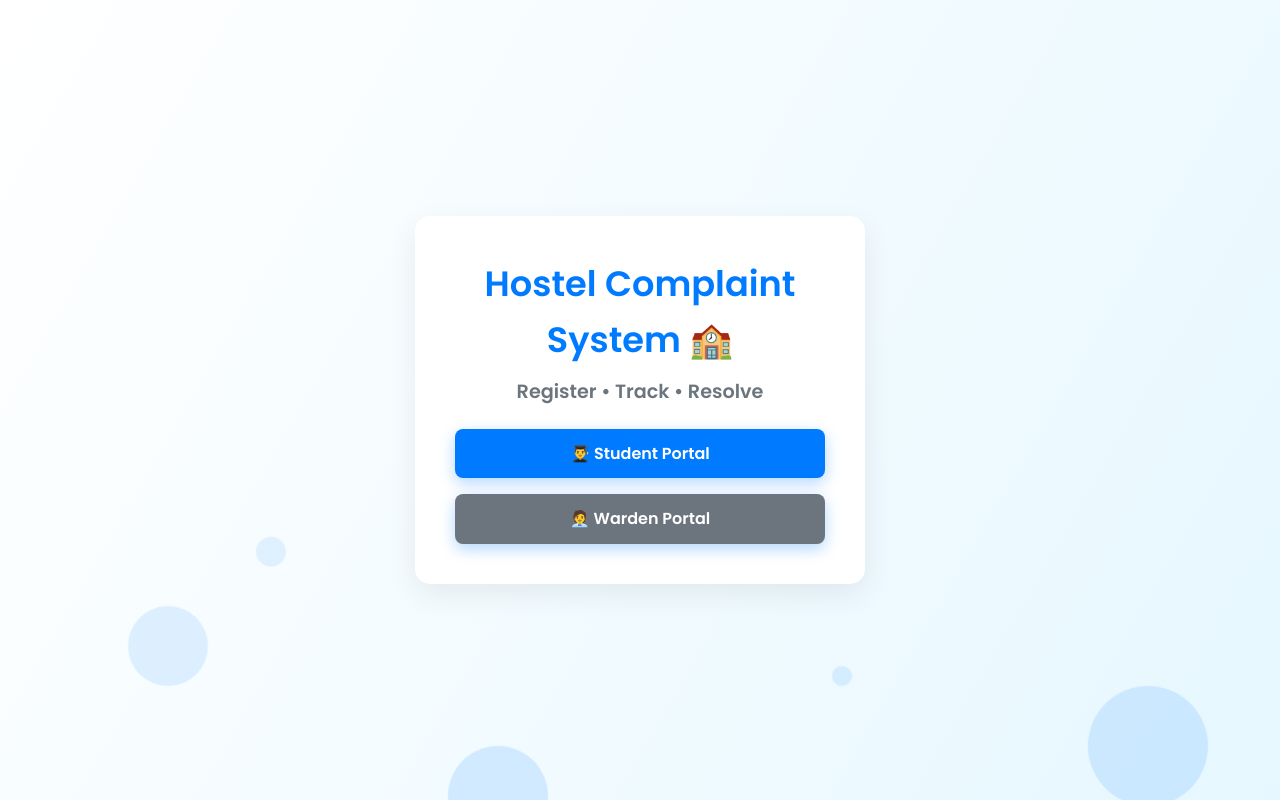
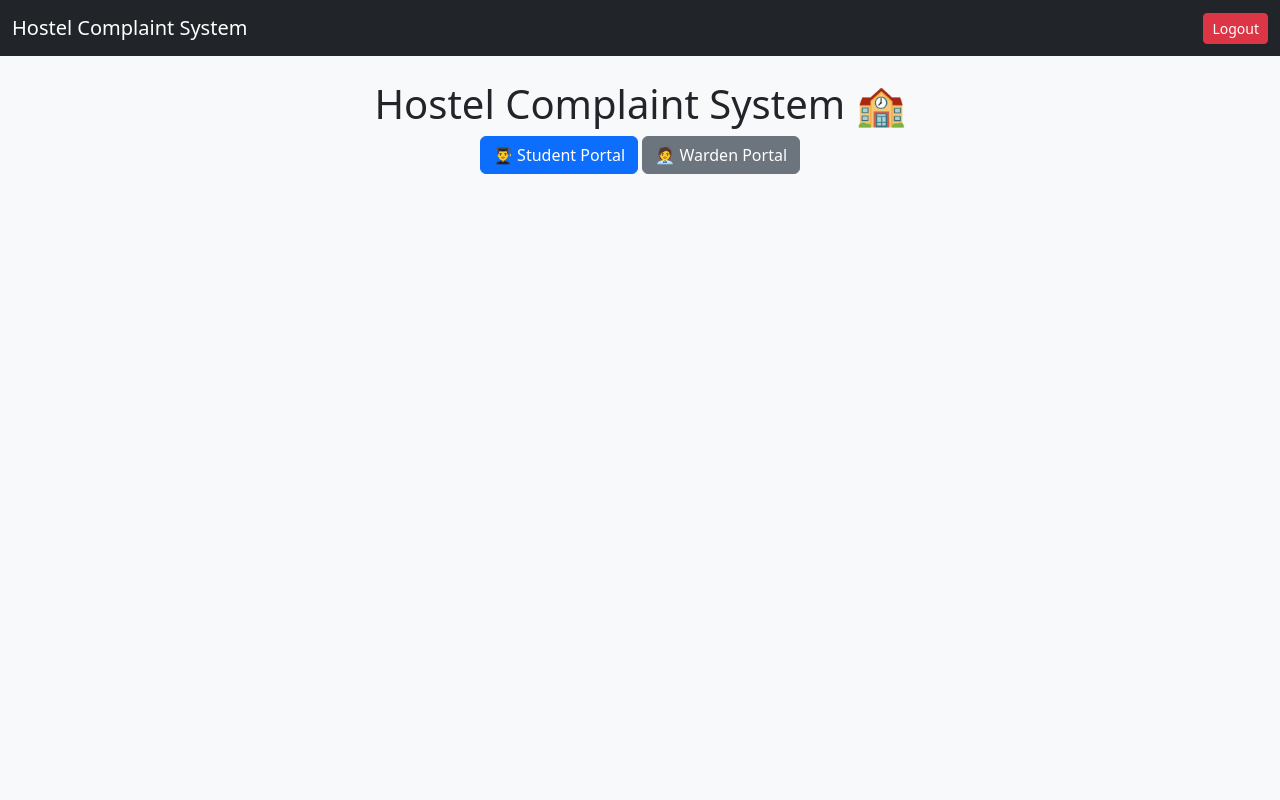
Before and after one commit to nikhilcollege91-netizen/hostel-complaint-system, a Flask app: page / in a window 1280 px wide. Run offline with Flask 3, Linux system fonts and the light colour scheme; the visitor is signed in with stand-in values (Sample User, id 1).

Commit message:
Update layout.html

```diff
--- a/templates/layout.html
+++ b/templates/layout.html
@@ -1,38 +1,31 @@
 <!DOCTYPE html>
 <html lang="en">
 <head>
-    <meta charset="UTF-t">
-    <meta name="viewport" content="width=device-width, initial-scale=1.0">
-    <title>{% block title %}Hostel Complaint System{% endblock %}</title>
-    <link href="https://fonts.googleapis.com/css2?family=Poppins:wght@300;400;600&display=swap" rel="stylesheet">
-    <link rel="stylesheet" href="{{ url_for('static', filename='style.css') }}">
-    <link rel="stylesheet" href="{{ url_for('static', filename='animation.css') }}">
-    <script src="https://cdn.jsdelivr.net/npm/chart.js"></script>
+    <meta charset="UTF-8">
+    <title>{{ title if title else "Hostel Complaint System" }}</title>
+    <link rel="stylesheet" href="https://cdn.jsdelivr.net/npm/bootstrap@5.3.0/dist/css/bootstrap.min.css">
 </head>
-<body>
-    <div class="background-animation">
-        <div class="shape"></div><div class="shape"></div><div class="shape"></div>
-        <div class="shape"></div><div class="shape"></div><div class="shape"></div>
+<body class="bg-light">
+<nav class="navbar navbar-expand-lg navbar-dark bg-dark">
+    <div class="container-fluid">
+        <a class="navbar-brand" href="/">Hostel Complaint System</a>
+        <div>
+            {% if session.user_id %}
+                <a href="{{ url_for('logout') }}" class="btn btn-danger btn-sm">Logout</a>
+            {% endif %}
         </div>
+    </div>
+</nav>
 
-    <div id="loader">
-        <div class="spinner"></div>
-    </div>
-
-    <div class="content-wrapper">
+<div class="container mt-4">
     {% with messages = get_flashed_messages(with_categories=true) %}
       {% if messages %}
-                <div class="flash-messages">
         {% for category, message in messages %}
-                    <div class="flash flash-{{ category }}">{{ message }}</div>
+          <div class="alert alert-{{ 'danger' if category == 'error' else category }}">{{ message }}</div>
         {% endfor %}
-                </div>
       {% endif %}
     {% endwith %}
-
     {% block content %}{% endblock %}
 </div>
-
-    <script src="{{ url_for('static', filename='script.js') }}"></script>
 </body>
 </html>
```
Lines whose indentation alone changed are shown as unchanged.
